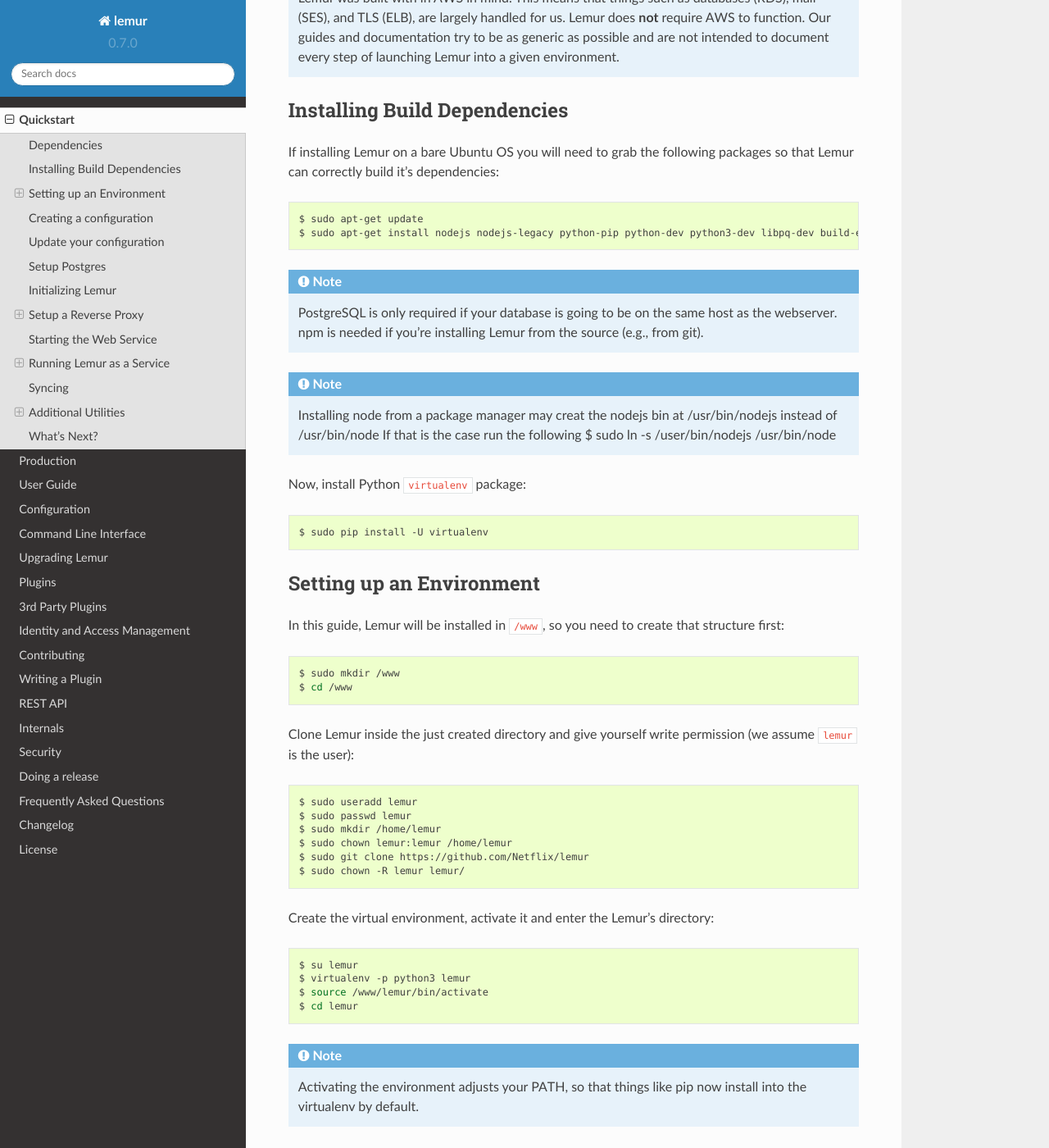
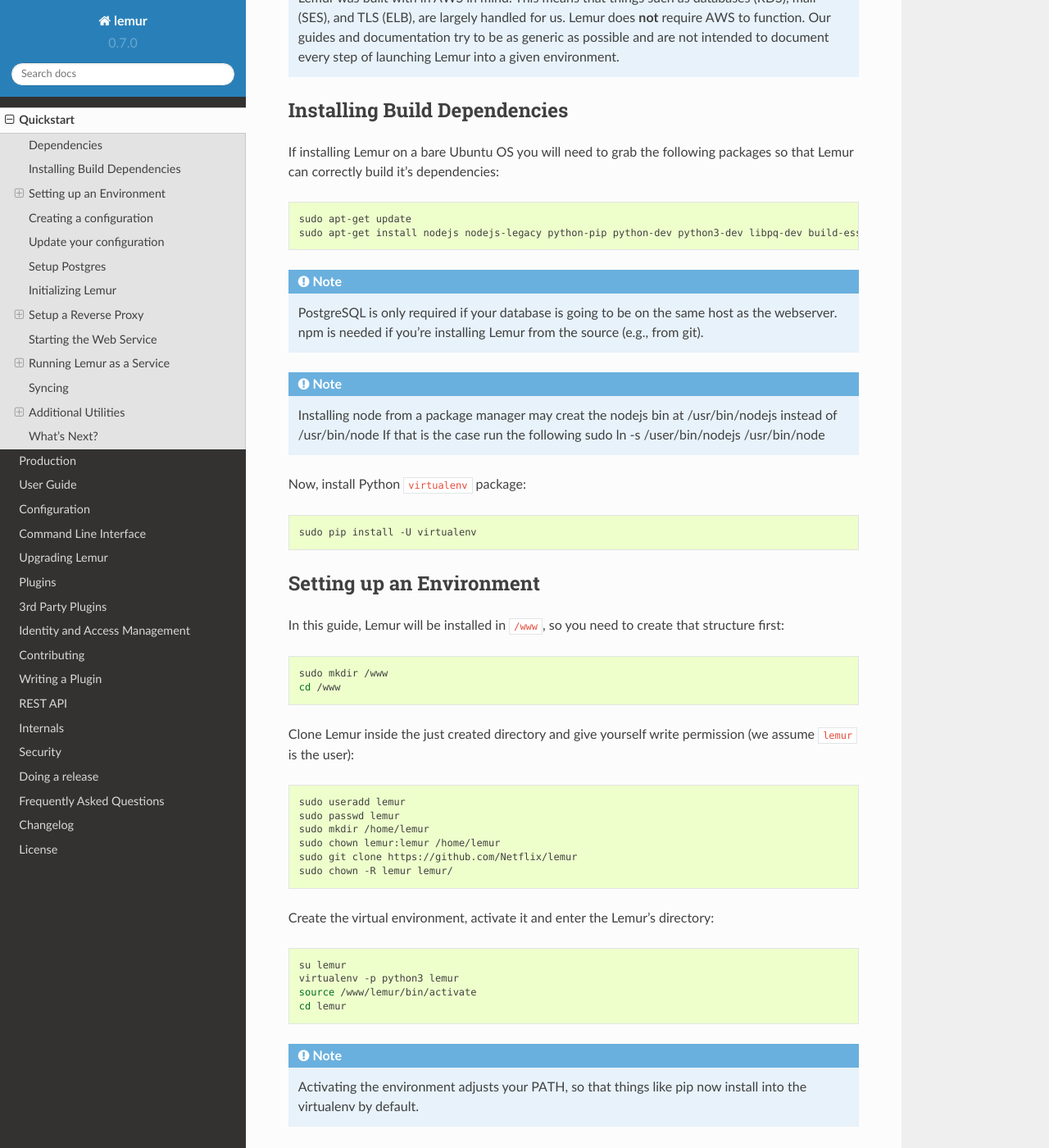
Before and after one commit to Netflix/lemur, a Sphinx documentation site: the page built from docs/quickstart/index.rst, in a window 1280 px wide and 1400 px high, scrolled down 583 px. Shown: the whole window at 82% size. Built offline with Sphinx 7.4.7 and the Read the Docs theme 2.0.0, drawn with Linux system fonts in a browser that asks for light colours; pages that are not in the unit, such as notebooks, are missing from menus; some of the changed text lies outside the part shown.

Commit message:
Sinful Use of `$`
Using the `$` sign within any block of text already marked as a code block is a grievous sin due to the fact that it makes it 100% pointless for you to have USED THE CODE BLOCK IN THE FIRST PLACE!

The `$` becomes included in the text we're trying to highlight for us to be able to actually use in our own projects.

Why post the info if you don't want us to use it.

Thank you.

```diff
--- a/docs/quickstart/index.rst
+++ b/docs/quickstart/index.rst
@@ -26,19 +26,19 @@
 
 .. code-block:: bash
 
-    $ sudo apt-get update
-    $ sudo apt-get install nodejs nodejs-legacy python-pip python-dev python3-dev libpq-dev build-essential libssl-dev libffi-dev libsasl2-dev libldap2-dev nginx git supervisor npm postgresql
+    sudo apt-get update
+    sudo apt-get install nodejs nodejs-legacy python-pip python-dev python3-dev libpq-dev build-essential libssl-dev libffi-dev libsasl2-dev libldap2-dev nginx git supervisor npm postgresql
 
 .. note:: PostgreSQL is only required if your database is going to be on the same host as the webserver.  npm is needed if you're installing Lemur from the source (e.g., from git).
 
 .. note:: Installing node from a package manager may creat the nodejs bin at  /usr/bin/nodejs instead of /usr/bin/node If that is the case run the following
-    $ sudo ln -s /user/bin/nodejs /usr/bin/node
+    sudo ln -s /user/bin/nodejs /usr/bin/node
 
 Now, install Python ``virtualenv`` package:
 
 .. code-block:: bash
 
-    $ sudo pip install -U virtualenv
+    sudo pip install -U virtualenv
 
 
 Setting up an Environment
@@ -48,28 +48,28 @@
 
 .. code-block:: bash
 
-    $ sudo mkdir /www
-    $ cd /www
+    sudo mkdir /www
+    cd /www
 
 Clone Lemur inside the just created directory and give yourself write permission (we assume ``lemur`` is the user):
 
 .. code-block:: bash
 
-    $ sudo useradd lemur
-    $ sudo passwd lemur
-    $ sudo mkdir /home/lemur
-    $ sudo chown lemur:lemur /home/lemur
-    $ sudo git clone https://github.com/Netflix/lemur
-    $ sudo chown -R lemur lemur/
+    sudo useradd lemur
+    sudo passwd lemur
+    sudo mkdir /home/lemur
+    sudo chown lemur:lemur /home/lemur
+    sudo git clone https://github.com/Netflix/lemur
+    sudo chown -R lemur lemur/
 
 Create the virtual environment, activate it and enter the Lemur's directory:
 
 .. code-block:: bash
 
-    $ su lemur
-    $ virtualenv -p python3 lemur
-    $ source /www/lemur/bin/activate
-    $ cd lemur
+    su lemur
+    virtualenv -p python3 lemur
+    source /www/lemur/bin/activate
+    cd lemur
 
 .. note:: Activating the environment adjusts your PATH, so that things like pip now install into the virtualenv by default.
 
@@ -81,13 +81,13 @@
 
 .. code-block:: bash
 
-  $ which python
+  which python
 
 And then run:
 
 .. code-block:: bash
 
-  $ make release
+  make release
 
 .. note:: This command will install npm dependencies as well as compile static assets.
 
@@ -101,7 +101,7 @@
 
 .. code-block:: bash
 
-  $ make release urlContextPath={desired context path}
+  make release urlContextPath={desired context path}
 
 
 Creating a configuration
@@ -113,7 +113,7 @@
 
 .. code-block:: bash
 
-  $ lemur create_config
+  lemur create_config
 
 .. note:: This command will create a default configuration under ``~/.lemur/lemur.conf.py`` you can specify this location by passing the ``config_path`` parameter to the ``create_config`` command.
 
@@ -127,7 +127,7 @@
 
 .. code-block:: bash
 
-    $ vi ~/.lemur/lemur.conf.py
+    vi ~/.lemur/lemur.conf.py
 
 .. note:: If you are unfamiliar with the SQLALCHEMY_DATABASE_URI string it can be broken up like so:
       ``postgresql://userame:password@<database-fqdn>:<database-port>/<database-name>``
@@ -153,8 +153,8 @@
 
 .. code-block:: bash
 
-    $ sudo -u postgres -i
-    $ psql
+    sudo -u postgres -i
+    psql
     postgres=# CREATE USER lemur WITH PASSWORD 'lemur';
 
 Once successful, type CTRL-D to exit the Postgres shell.
@@ -163,7 +163,7 @@
 
 .. code-block:: bash
 
-    $ sudo -u postgres createdb lemur
+    sudo -u postgres createdb lemur
 
 .. _InitializingLemur:
 
@@ -186,8 +186,8 @@
 
 .. code-block:: bash
 
-    $ cd /www/lemur/lemur
-    $ lemur init
+    cd /www/lemur/lemur
+    lemur init
 
 
 .. note:: It is recommended that once the ``lemur`` user is created that you create individual users for every day access.  There is currently no way for a user to self enroll for Lemur access, they must have an administrator create an account for them or be enrolled automatically through SSO.  This can be done through the CLI or UI.  See :ref:`Creating Users <CreatingUsers>` and :ref:`Command Line Interface <CommandLineInterface>` for details.
@@ -228,7 +228,7 @@
 
 .. code-block:: bash
 
-    $ sudo service nginx restart
+    sudo service nginx restart
 
 
 Starting the Web Service
@@ -284,7 +284,7 @@
 
 .. code-block:: bash
 
-  $ crontab -e
+  crontab -e
   */15 * * * * lemur sync -s all
   0 22 * * * lemur check_revoked
   0 22 * * * lemur notify
```
